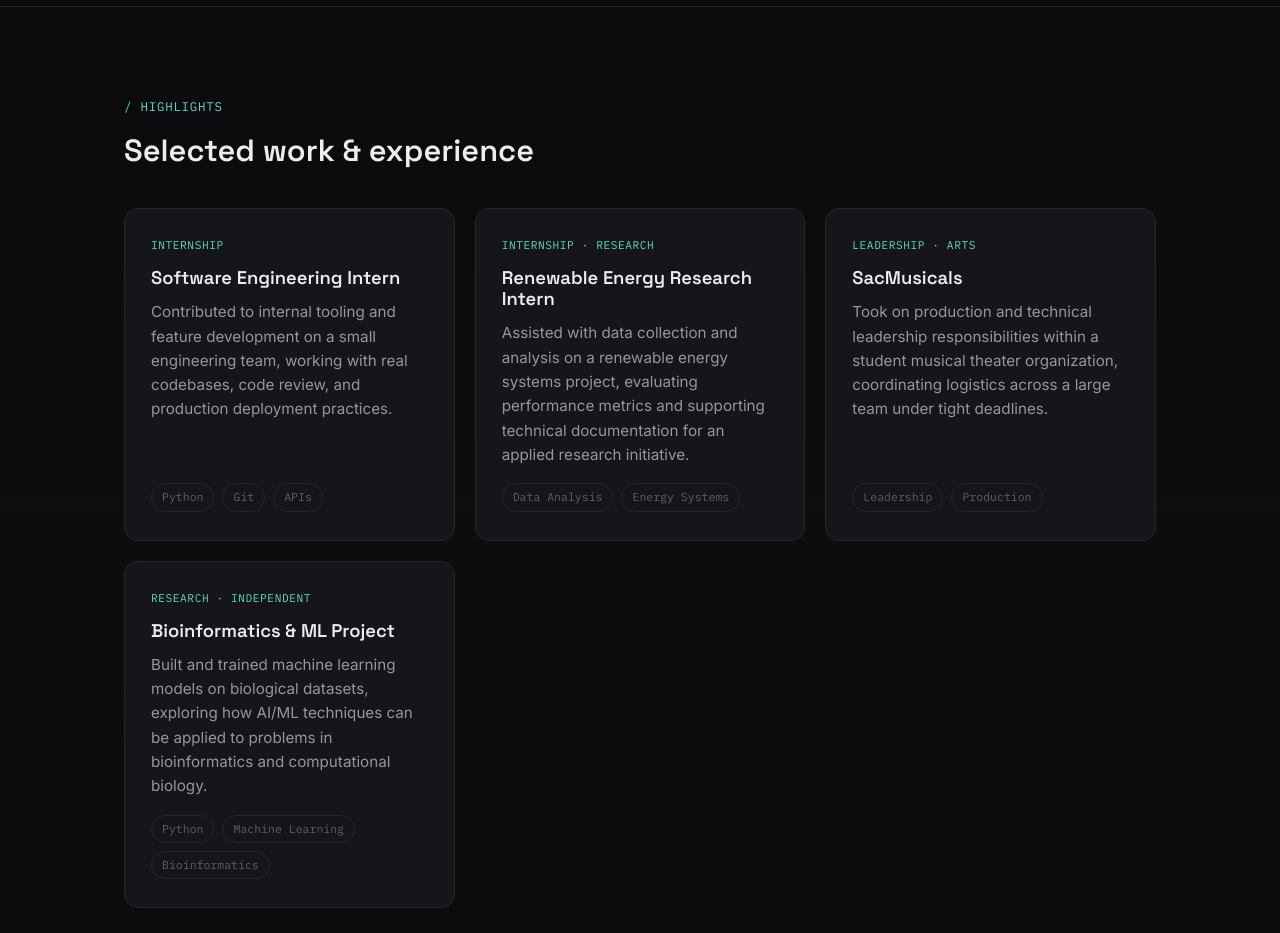
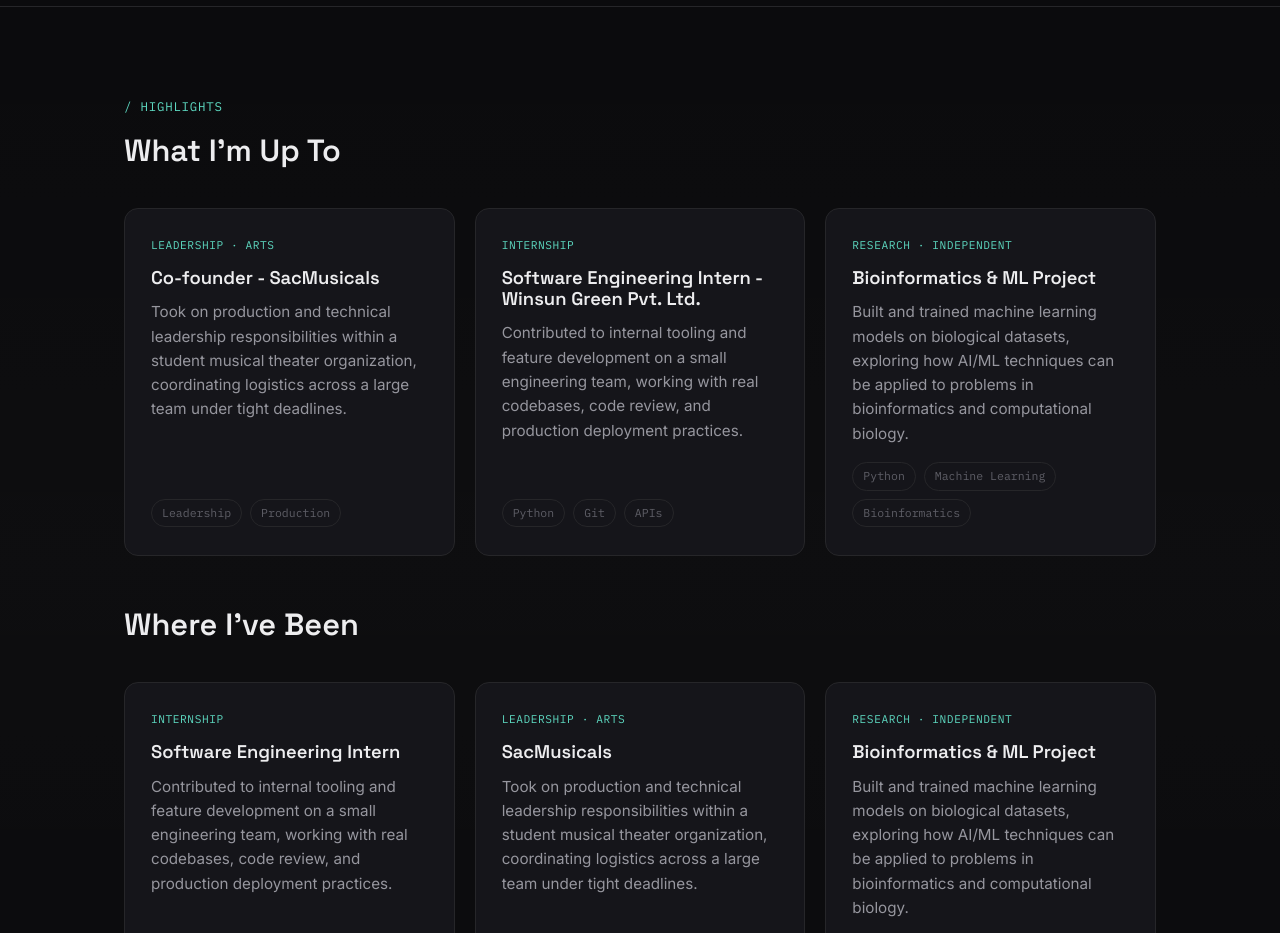
Before and after one commit to codingwithdaas/personal-website, a plain HTML site: page index.html in a window 1280 px wide. Shown: the part 1360-2293 px from the top of the page. Drawn offline with Linux system fonts and the light colour scheme.

Commit message:
added "what im up to" and "where i've been", added some details to roles

```diff
--- a/index.html
+++ b/index.html
@@ -113,7 +113,55 @@
   <section class="highlights" id="highlights">
     <div class="container">
       <p class="eyebrow">/ HIGHLIGHTS</p>
-      <h2 class="section-title">Selected work &amp; experience</h2>
+      <h2 class="section-title">What I'm Up To</h2>
+
+      <div class="card-grid">
+
+        <article class="card">
+          <p class="card-tag">Leadership · Arts</p>
+          <h3 class="card-title">Co-founder - <a href="https://www.sacmusicals.com" target="_blank" rel="noopener noreferrer">SacMusicals</a></h3>
+          <p class="card-desc">
+            Took on production and technical leadership responsibilities within a
+            student musical theater organization, coordinating logistics across a
+            large team under tight deadlines.
+          </p>
+          <ul class="card-meta">
+            <li>Leadership</li><li>Production</li>
+          </ul>
+        </article>
+
+        <article class="card">
+          <p class="card-tag">Internship</p>
+          <h3 class="card-title">Software Engineering Intern - Winsun Green Pvt. Ltd.</h3>
+          <p class="card-desc">
+            Contributed to internal tooling and feature development on a small engineering
+            team, working with real codebases, code review, and production deployment
+            practices.
+          </p>
+          <ul class="card-meta">
+            <li>Python</li><li>Git</li><li>APIs</li>
+          </ul>
+        </article>
+
+        <article class="card">
+          <p class="card-tag">Research · Independent</p>
+          <h3 class="card-title">Bioinformatics &amp; ML Project</h3>
+          <p class="card-desc">
+            Built and trained machine learning models on biological datasets,
+            exploring how AI/ML techniques can be applied to problems in
+            bioinformatics and computational biology.
+          </p>
+          <ul class="card-meta">
+            <li>Python</li><li>Machine Learning</li><li>Bioinformatics</li>
+          </ul>
+        </article>
+
+      </div>
+
+      <br>
+      <br>
+
+      <h2 class="section-title">Where I've Been</h2>
 
       <div class="card-grid">
 
@@ -127,19 +175,6 @@
           </p>
           <ul class="card-meta">
             <li>Python</li><li>Git</li><li>APIs</li>
-          </ul>
-        </article>
-
-        <article class="card">
-          <p class="card-tag">Internship · Research</p>
-          <h3 class="card-title">Renewable Energy Research Intern</h3>
-          <p class="card-desc">
-            Assisted with data collection and analysis on a renewable energy systems
-            project, evaluating performance metrics and supporting technical
-            documentation for an applied research initiative.
-          </p>
-          <ul class="card-meta">
-            <li>Data Analysis</li><li>Energy Systems</li>
           </ul>
         </article>
 
```
